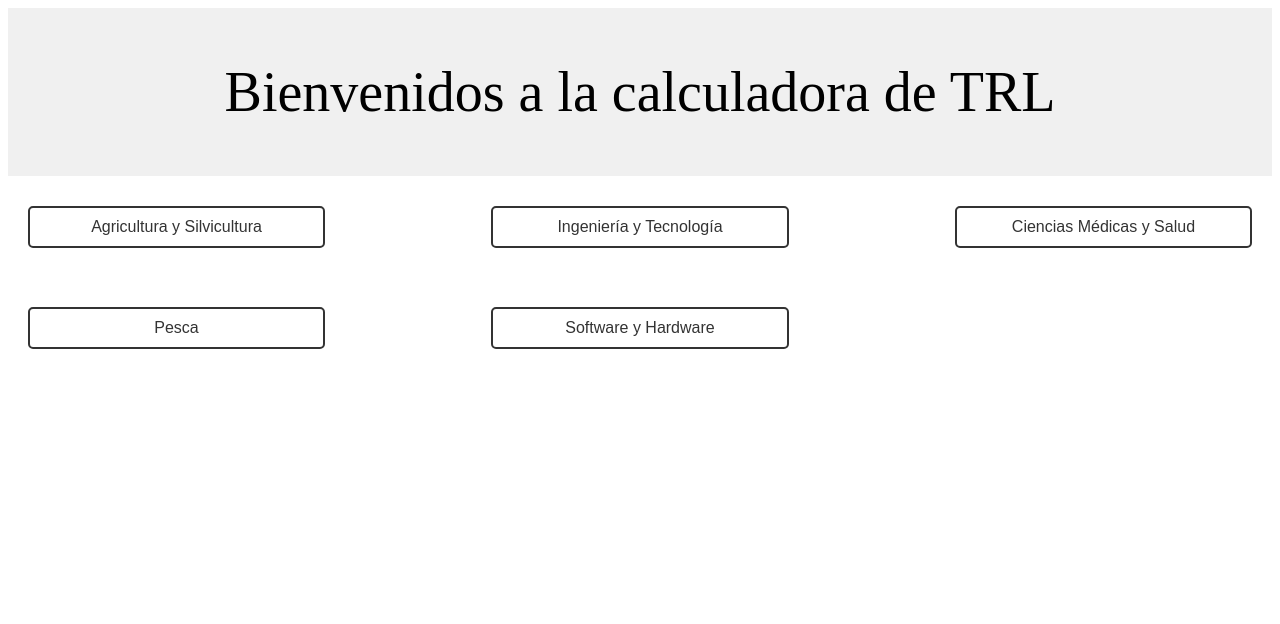
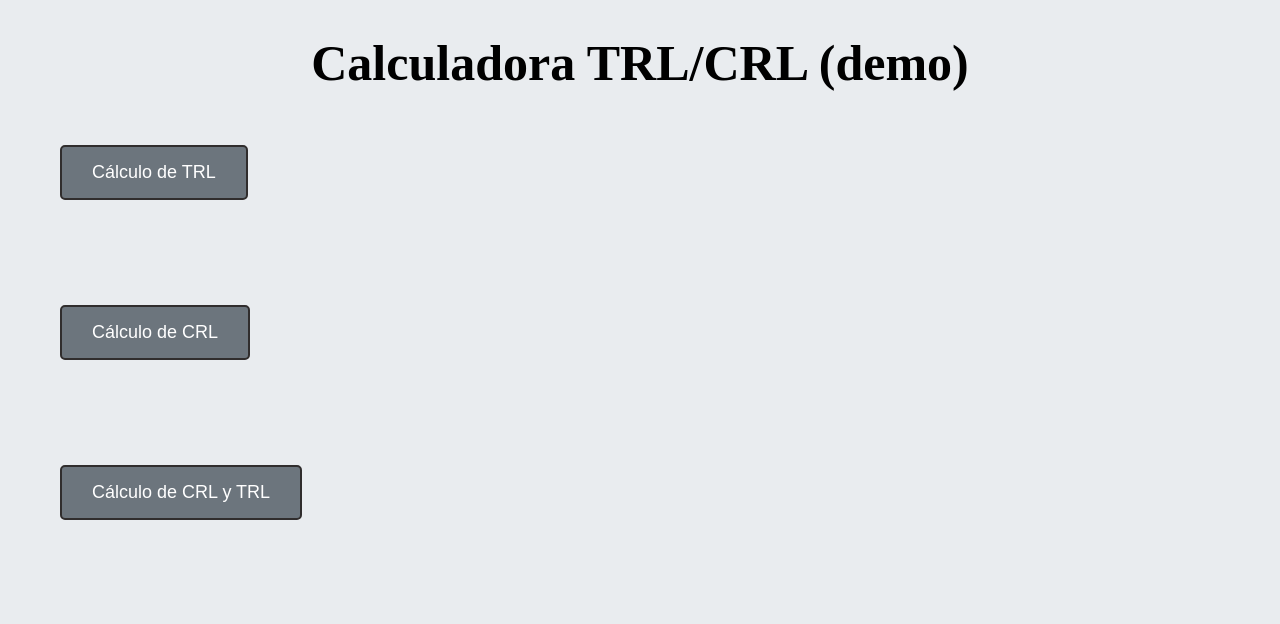
Before and after one commit to lotsonL09/trl_proyect, a Flask app: page / in a window 1280 px wide. Shown: the top 624 px of the page. Run offline with Flask 3, Linux system fonts and the light colour scheme.

Commit message:
avance 2

```diff
--- a/app.py
+++ b/app.py
@@ -6,10 +6,10 @@ from routes.ciencias_medicas_salud import bp_ciencias_medicas_salud
 from routes.ingenieria_tecnologia import bp_ingenieria_tecnologia
 from routes.pesca import bp_pesca
 from routes.software_hardware import bp_software_hardware
-from routes.main import bp_main
+from routes.home import bp_home
 
 app=Flask(__name__)
-app.register_blueprint(bp_main)
+app.register_blueprint(bp_home)
 app.register_blueprint(bp_agricultura_silvicultura)
 app.register_blueprint(bp_ciencias_medicas_salud,)
 app.register_blueprint(bp_ingenieria_tecnologia)
--- a/routes/agricultura_silvicultura.py
+++ b/routes/agricultura_silvicultura.py
@@ -4,4 +4,4 @@ bp_agricultura_silvicultura=Blueprint('agricultura_silvicultura',__name__,'/agri
 
 @bp_agricultura_silvicultura.route('/')
 def root():
-    return render_template('fields/agricultura_silvicultura.html')
+    return render_template('fields/agricultura_silvicultura.1.html')
--- a/routes/ciencias_medicas_salud.py
+++ b/routes/ciencias_medicas_salud.py
@@ -4,4 +4,4 @@ bp_ciencias_medicas_salud=Blueprint('ciencias_medicas_salud',__name__,url_prefix
 
 @bp_ciencias_medicas_salud.route('/')
 def root():
-    return render_template('fields/ciencias_medicas_salud.html')
+    return render_template('fields/ciencias_medicas_salud.1.html')
--- a/routes/main.py
+++ b/routes/home.py
@@ -1,7 +1,7 @@
 from flask import Blueprint,render_template
 
-bp_main=Blueprint('main',__name__,'/')
+bp_home=Blueprint('main',__name__,'/')
 
-@bp_main.route('/')
+@bp_home.route('/')
 def root():
     return render_template('home.1.html')
--- a/routes/ingenieria_tecnologia.py
+++ b/routes/ingenieria_tecnologia.py
@@ -4,4 +4,4 @@ bp_ingenieria_tecnologia=Blueprint('ingenieria_tecnologia',__name__,url_prefix='
 
 @bp_ingenieria_tecnologia.route('/')
 def root():
-    return render_template('fields/ingenieria_tecnologia.html')
+    return render_template('fields/ingenieria_tecnologia.1.html')
--- a/routes/pesca.py
+++ b/routes/pesca.py
@@ -20,7 +20,7 @@ bp_pesca=Blueprint('pesca',__name__,url_prefix='/pesca')
 
 @bp_pesca.route('/')
 def root():
-    return render_template('fields/pesca.html')
+    return render_template('fields/pesca.1.html')
 
 @bp_pesca.route('/evaluacion',methods=['POST'])
 def evaluation():
--- a/routes/software_hardware.py
+++ b/routes/software_hardware.py
@@ -1,7 +1,7 @@
 from flask import Blueprint,render_template
 
-bp_software_hardware=Blueprint('software_hardware',__name__,url_prefix='/agricultura_silvicultura')
+bp_software_hardware=Blueprint('software_hardware',__name__,url_prefix='/software_hardware')
 
 @bp_software_hardware.route('/')
 def root():
-    return render_template('fields/software_hardware.html')
+    return render_template('fields/software_hardware.1.html')
--- a/static/css/styles.css
+++ b/static/css/styles.css
@@ -1,33 +1,76 @@
-/* html,body{
-    height: 100%;
+
+body{
     margin: 0;
+    background-color: #e9ecef; /* Color de fondo claro */
+}
+
+/* #container-main{
+    display: grid;
+    grid-template-rows: repeat(2,1fr);
+} */
+
+/* #main-title {
     display: flex;
     align-items: center;
     justify-content: center;
+    background-color: #f0f0f0;
+    font-size: 56px;
+    color: black;
+    padding: 20px;
+    text-align: center;
 } */
 
-#contenedor-main{
-    display: grid;
-    grid-template-rows: repeat(2,1fr);
-}
-
-#main-title {
-    display: flex;
-    align-items: center;
-    justify-content: center;
-    /*height: 100vh;*/
-    background-color: #f0f0f0; /* Color de fondo para el contenedor */
-    font-size: 56px; /* Tamaño de fuente para el texto */
-    color: black; /* Color del texto */
-    padding: 20px; /* Espaciado interno del contenedor */
-    text-align: center; /* Alinea el texto en el centro */
-
-}
-
-#contenedor-fields{
+/* #container-fields{
     display: grid;
     grid-template-columns: repeat(3,1fr);
     gap: 10%;
+} */
+
+h1{
+    display: flex;
+    justify-content: center;
+    font-size: 50px;
+}
+
+#main-container {
+    display: grid;
+    grid-template-rows: repeat(3,1fr);
+    height: 500px;
+    gap: 20px;
+    padding: 20px;
+    box-sizing: border-box;
+}
+
+#container-trl-fields{
+    border: 3px solid red;
+    border-radius: 10px;
+    margin-top: 20px;
+    margin-left: 60px;
+}
+
+#btn-main-trl, .btn-main {
+    background-color: #6c757d;
+    color: white;
+    padding: 15px 30px;
+    border: 2px solid #302d2d;
+    border-radius: 5px;
+    cursor: pointer;
+    font-size: 18px;
+    transition: background-color 0.3s ease;
+    margin-left: 40px;
+}
+
+#btn-main-trl:hover, .btn-main:hover {
+    background-color: #5a6268;
+}
+
+/* .main-container{
+    display: grid;
+    grid-template-rows: repeat(3,1fr);
+} */
+
+.hidden{
+    display: none;
 }
 
 /* Configuracion para los botones de cada campo */
--- a/templates/home.1.html
+++ b/templates/home.1.html
@@ -7,19 +7,39 @@
     <link rel="stylesheet" href="/static/css/styles.css">
 </head>
 <body>
+    <h1>Calculadora TRL/CRL (demo)</h1>
+    <section id="main-container">
+        <div class="minor-container">
+            <button id="btn-main-trl">Cálculo de TRL</button>
+            <div id="container-trl-fields" class="hidden button-container">
+                <button class="btn-field" onclick="toEndPoint('/agricultura_silvicultura/')">Agricultura y Silvicultura</button>
+                <button class="btn-field" onclick="toEndPoint('/ingenieria_tecnologia/')">Ingeniería y Tecnología</button>
+                <button class="btn-field" onclick="toEndPoint('/ciencias_medicas_salud/')">Ciencias Médicas y Salud</button>
+                <button class="btn-field" onclick="toEndPoint('/pesca/')">Pesca</button>
+                <button class="btn-field" onclick="toEndPoint('/software_hardware/')">Software y Hardware</button>
+            </div>
+        </div>
 
-    <div id="contenedor-main">
-        <header id="main-title">Bienvenidos a la calculadora de TRL</header>
-        <section id="contenedor-fields">
-            <button class="btn-field" onclick="toEndPoint('/agricultura_silvicultura/')">Agricultura y Silvicultura</button>
-            <button class="btn-field" onclick="toEndPoint('/ingenieria_tecnologia/')">Ingeniería y Tecnología</button>
-            <button class="btn-field" onclick="toEndPoint('/ciencias_medicas_salud/')">Ciencias Médicas y Salud</button>
-            <button class="btn-field" onclick="toEndPoint('/pesca/')">Pesca</button>
-            <button class="btn-field" onclick="toEndPoint('/software_hardware/')">Software y Hardware</button>
-        </section>
-    </div>
+        <div class="minor-container">
+            <button class="btn-main">Cálculo de CRL</button>
+        </div>
+
+        <div class="minor-container">
+            <button class="btn-main">Cálculo de CRL y TRL</button>
+        </div>
+    </section>
 
     <script>
+
+        document.getElementById("btn-main-trl").addEventListener("click",function(){
+            var container = document.getElementById("container-trl-fields");
+            if (container.classList.contains("hidden")){
+                container.classList.remove("hidden");
+            }else{
+                container.classList.add("hidden");
+            }
+        })
+
         function toEndPoint(endpoint){
             window.location.href=endpoint;
         }
```
Also changed, not shown: static/images/logo_concytec_horizontal.png (renamed from static/css/logo_concytec_horizontal.png), static/images/logo_vinculate.png (renamed from static/css/logo_vinculate.png), templates/fields/agricultura_silvicultura.1.html (renamed from templates/fields/agricultura_silvicultura.html), templates/fields/ciencias_medicas_salud.1.html (renamed from templates/fields/ciencias_medicas_salud.html), templates/fields/ingenieria_tecnologia.1.html (renamed from templates/fields/ingenieria_tecnologia.html), templates/fields/pesca.1.html (renamed from templates/fields/pesca.html), templates/fields/software_hardware.1.html (renamed from templates/fields/software_hardware.html).
